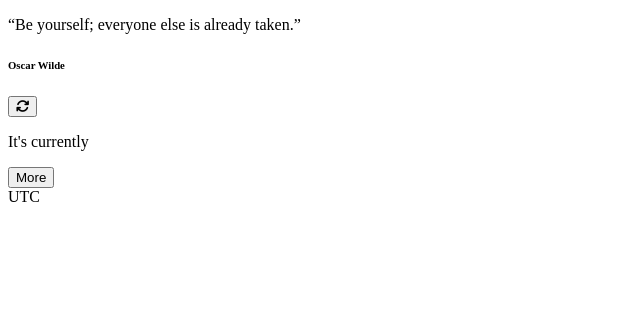
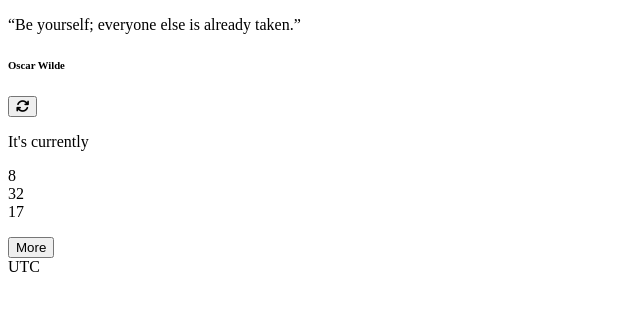
Before and after one commit to Martinsons/Location-Page, a plain HTML site: page index.html in a window 1280 px wide. Shown: the whole page, without its empty margins (0-640 px from the left). Drawn offline with Linux system fonts and the light colour scheme.

Commit message:
initial commit

```diff
--- a/index.html
+++ b/index.html
@@ -27,6 +27,7 @@
         <div class="time">
             <div class="hours" id="hours"></div>
             <div class="minutes" id="minutes"></div>
+            <div class="seconds" id="seconds"></div>
         </div>
         <div class="location">
             <p id="location"></p>
--- a/js/clock.js
+++ b/js/clock.js
@@ -1,10 +1,28 @@
-const icon = document.querySelector('#icon');
+const iconStyle = document.querySelector('#icon');
 const daySection = document.querySelector('#day-section');
 const hours = document.querySelector('#hours');
 const minutes = document.querySelector('#minutes');
-const location = document.querySelector('#location');
+const seconds = document.querySelector('#seconds');
+const yourLocation = document.querySelector('#location');
 
-let day = new Date();
-const time = day.getHours();
 
-console.log(time);
+
+function getTime() {
+
+    let day = new Date();
+
+    const timeHr = day.getHours();
+    const timeMin = day.getMinutes();
+    const timeSec = day.getSeconds();
+    // console.log(timeHr, timeMin, timeSec);
+
+    hours.innerHTML = timeHr;
+    minutes.innerHTML = timeMin;
+    seconds.innerHTML = timeSec;
+
+}
+
+
+
+
+setInterval(getTime, 1000);
--- a/js/main.js
+++ b/js/main.js
@@ -1,6 +1,4 @@
 
-
-let day = new Date();
 
 
 // TIMEZONE
```
